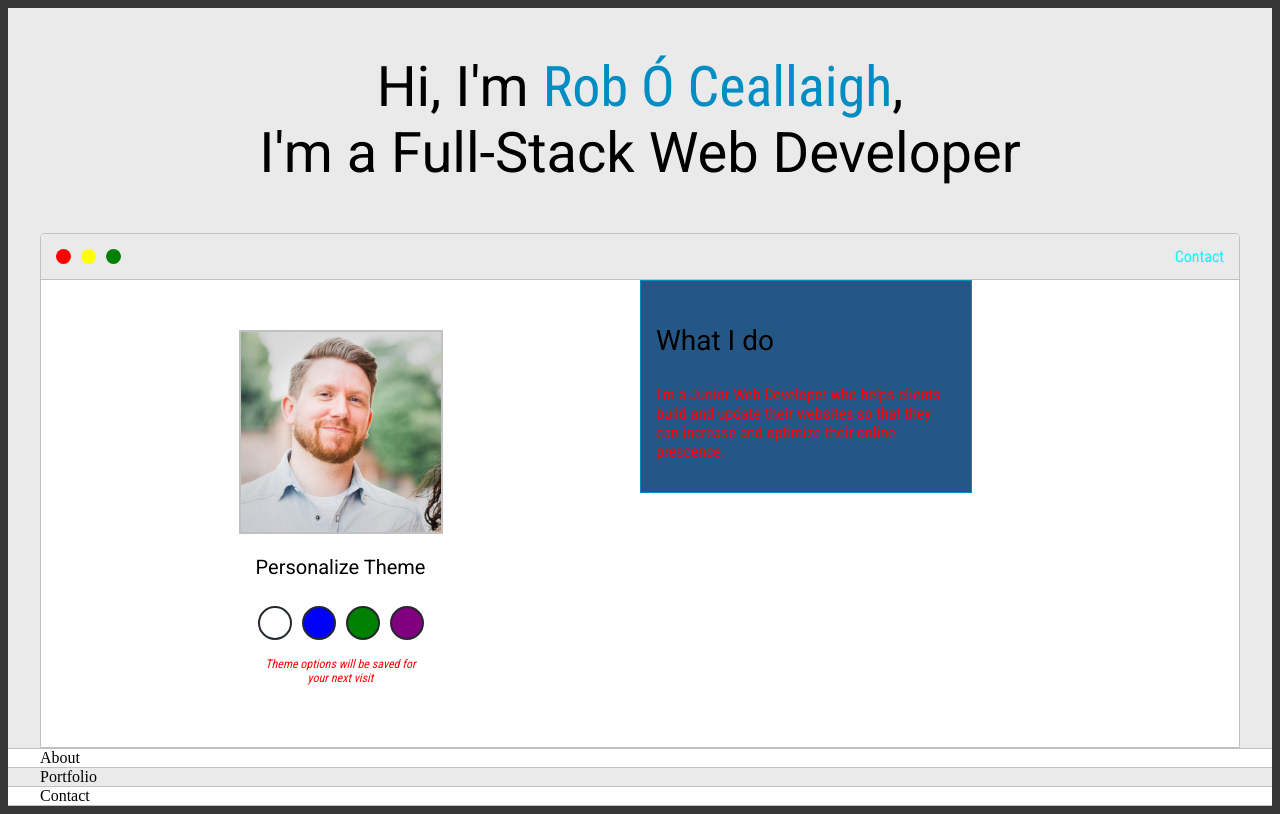
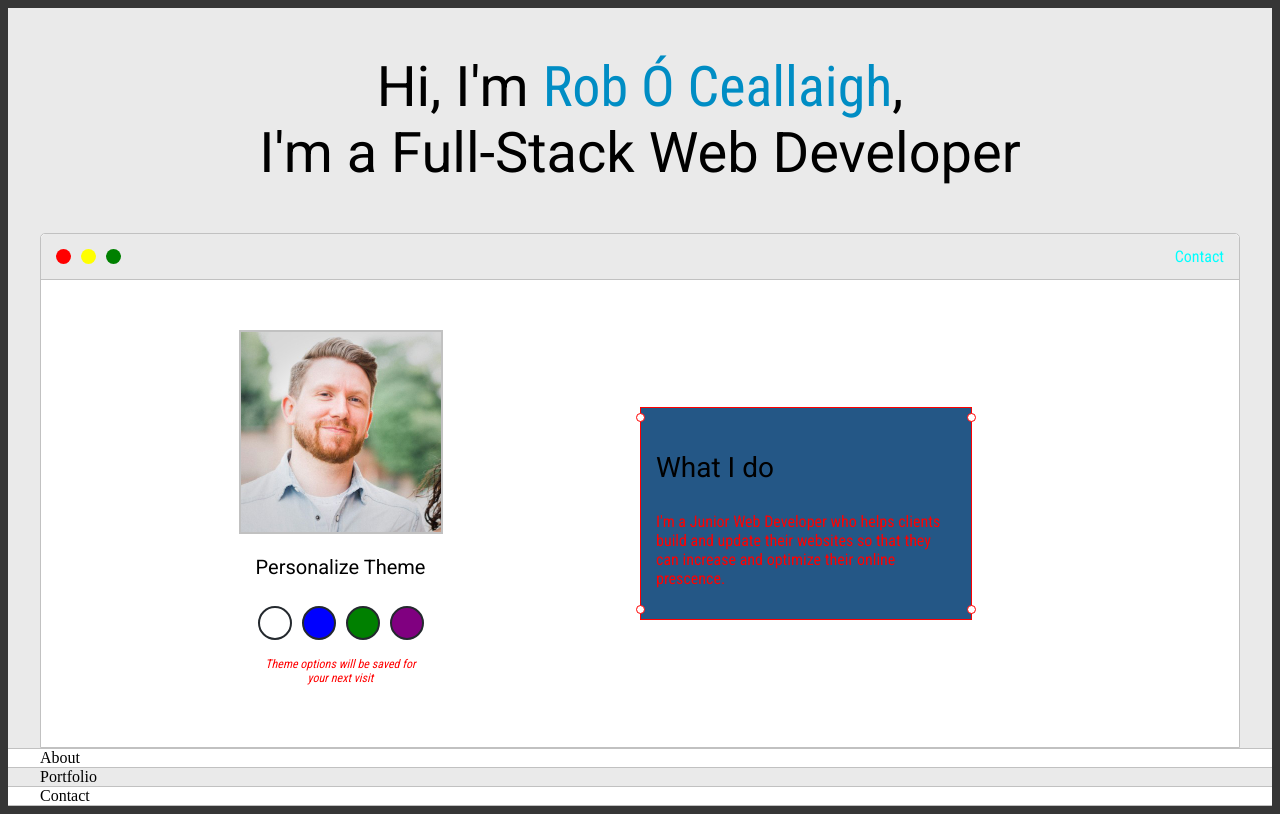
Before and after one commit to 1208kelly/portfolio-resume-02, a Django app: page / in a window 1280 px wide. Run offline with Django 3.2, Linux system fonts and the light colour scheme.

Commit message:
Setting What I Do section and background

```diff
--- a/portfolio_base/templates/portfolio_base/main.html
+++ b/portfolio_base/templates/portfolio_base/main.html
@@ -45,6 +45,10 @@
                 </div>
                 <div class="right-column">
                     <div id="preview">
+                        <div id="corner-tl" class="corner"></div>
+                        <div id="corner-tr" class="corner"></div>
+                        <div id="corner-bl" class="corner"></div>
+                        <div id="corner-br" class="corner"></div>
                         <h3>What I do</h3>
                         <p>I'm a Junior Web Developer who helps clients build and update their websites so that they can increase and optimize their online prescence.</p>
                     </div>
--- a/static/css/style.css
+++ b/static/css/style.css
@@ -191,14 +191,46 @@ h6 {font-size: 16px;}
 
 .right-column{
     grid-area: right-column;
+    display: grid;
+    align-content: center;
 }
 
 #preview{
     width: 300px;
-    border: 1.5px solid #008dc4;
+    border: 1.5px solid red;
     background-color: var(--previewBg);
     padding: 15px;
+    position: relative;
 
+}
+
+.corner{
+    height: 7px;
+    width: 7px;
+    border-radius: 50%;
+    border: 1.5px solid red;
+    background-color: #fff;
+    position: absolute;
+}
+
+#corner-tl{
+    top: 5px;
+    left: -5px;
+}
+
+#corner-tr{
+    top: 5px;
+    right: -5px;
+}
+
+#corner-bl{
+    bottom: 5px;
+    left: -5px;
+}
+
+#corner-br{
+    bottom: 5px;
+    right: -5px;
 }
 
 @media screen and (max-width: 1200px){
```
